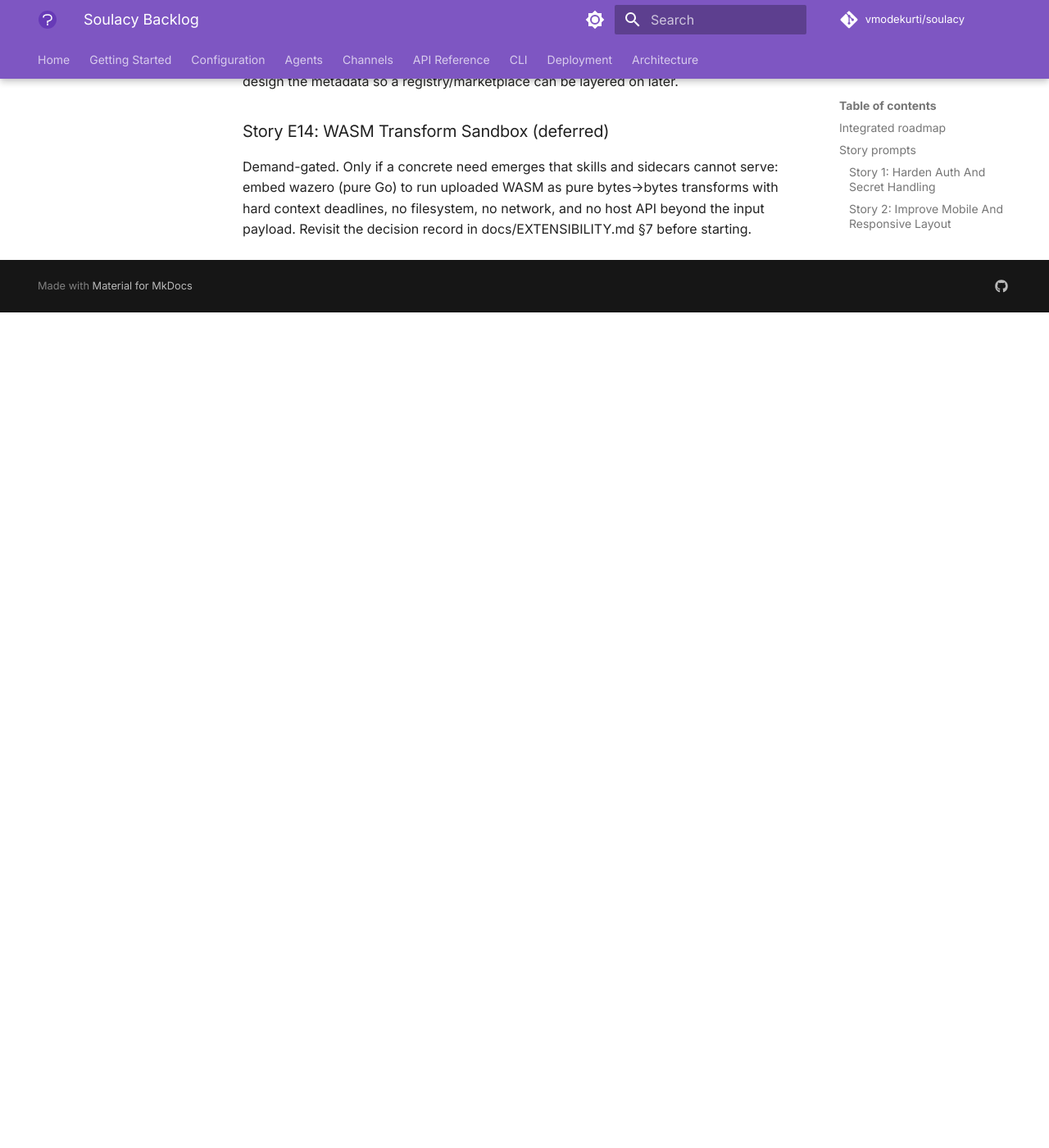
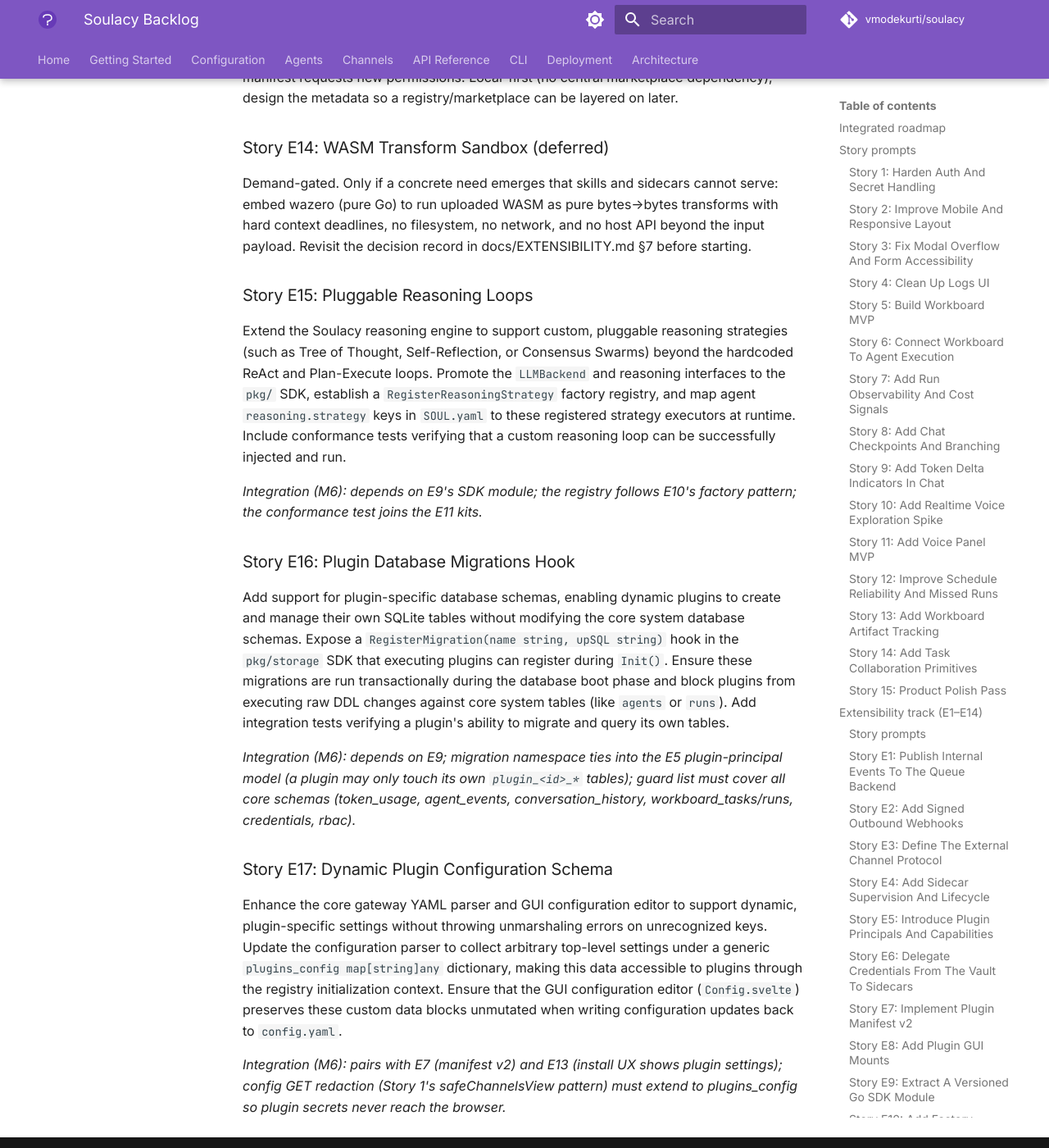
Before and after one commit to vmodekurti/soulacy, an MkDocs documentation site: the page built from docs/BACKLOG.md, in a window 1280 px wide and 1400 px high, scrolled down 8033 px. Shown: the whole window at 82% size. Built offline with MkDocs 1.6.1 and Material for MkDocs 9.7.7, drawn with Linux system fonts in a browser that asks for light colours; comment, search, counter and statistics services are not loaded; the version menu is left out; before the commit the page ends 8414 px from its top, so only the background shows below that; some of the changed text lies outside the part shown.

Commit message:
docs: add stories E15-E17 (pluggable reasoning, plugin migrations, dynamic plugin config) to M6

```diff
--- a/docs/BACKLOG.md
+++ b/docs/BACKLOG.md
@@ -26,7 +26,7 @@
 | 2 | M3 Sidecar foundation | **E3 → E4 → E5 → E6 → E7 → E8** | E3 ✅ done (protocol v1 + generic adapter + conformance + reference sidecar; docs/EXTERNAL_CHANNEL_PROTOCOL.md). E4 next: supervision. |
 | 4 | M4 Voice | **10 → 11** | Story 10's spike must evaluate the External Channel Protocol/sidecar runtime (E3/E4) as the integration vehicle for OpenAI Realtime / Gemini Live; Story 11 should ship the voice bridge as a supervised sidecar with vault-delegated credentials (E6) rather than baking SDKs into the binary. |
 | 5 | M5 Reliability & workboard depth | **12 → 13 → 14** | Story 12 reuses the duplicate-run guard pattern from Story 6; Story 13's artifacts attach to workboard runs and emit `run.artifact` events through E1 so observers see outputs; Story 14 events likewise. |
-| 6 | M6 SDK & distribution | **E9 → E10 → E11 → E12 → E13** | structural investment, done once protocols are proven by M3/M4 consumers. |
+| 6 | M6 SDK & distribution | **E9 → E10 → E15 → E16 → E17 → E11 → E12 → E13** | structural investment, done once protocols are proven by M3/M4 consumers. E15 (pluggable reasoning) and E16 (plugin migrations) build directly on E9's SDK extraction; E17 (dynamic plugin config) feeds E13's install UX. |
 | 7 | M7 Polish | **15** | scope now includes plugin GUI surfaces from E8/E13 (nav consistency, install/permission dialogs, empty states). |
 | ⏸ | Deferred | E14 (WASM) | demand-gated; see EXTENSIBILITY.md §7. |
 
@@ -283,3 +283,45 @@
 transforms with hard context deadlines, no filesystem, no network, and no
 host API beyond the input payload. Revisit the decision record in
 docs/EXTENSIBILITY.md §7 before starting.
+
+### Story E15: Pluggable Reasoning Loops
+Extend the Soulacy reasoning engine to support custom, pluggable reasoning
+strategies (such as Tree of Thought, Self-Reflection, or Consensus Swarms)
+beyond the hardcoded ReAct and Plan-Execute loops. Promote the `LLMBackend`
+and reasoning interfaces to the `pkg/` SDK, establish a
+`RegisterReasoningStrategy` factory registry, and map agent
+`reasoning.strategy` keys in `SOUL.yaml` to these registered strategy
+executors at runtime. Include conformance tests verifying that a custom
+reasoning loop can be successfully injected and run.
+
+*Integration (M6): depends on E9's SDK module; the registry follows E10's
+factory pattern; the conformance test joins the E11 kits.*
+
+### Story E16: Plugin Database Migrations Hook
+Add support for plugin-specific database schemas, enabling dynamic plugins
+to create and manage their own SQLite tables without modifying the core
+system database schemas. Expose a `RegisterMigration(name string, upSQL
+string)` hook in the `pkg/storage` SDK that executing plugins can register
+during `Init()`. Ensure these migrations are run transactionally during the
+database boot phase and block plugins from executing raw DDL changes against
+core system tables (like `agents` or `runs`). Add integration tests
+verifying a plugin's ability to migrate and query its own tables.
+
+*Integration (M6): depends on E9; migration namespace ties into the E5
+plugin-principal model (a plugin may only touch its own `plugin_<id>_*`
+tables); guard list must cover all core schemas (token_usage, agent_events,
+conversation_history, workboard_tasks/runs, credentials, rbac).*
+
+### Story E17: Dynamic Plugin Configuration Schema
+Enhance the core gateway YAML parser and GUI configuration editor to support
+dynamic, plugin-specific settings without throwing unmarshaling errors on
+unrecognized keys. Update the configuration parser to collect arbitrary
+top-level settings under a generic `plugins_config map[string]any`
+dictionary, making this data accessible to plugins through the registry
+initialization context. Ensure that the GUI configuration editor
+(`Config.svelte`) preserves these custom data blocks unmutated when writing
+configuration updates back to `config.yaml`.
+
+*Integration (M6): pairs with E7 (manifest v2) and E13 (install UX shows
+plugin settings); config GET redaction (Story 1's safeChannelsView pattern)
+must extend to plugins_config so plugin secrets never reach the browser.*
```
